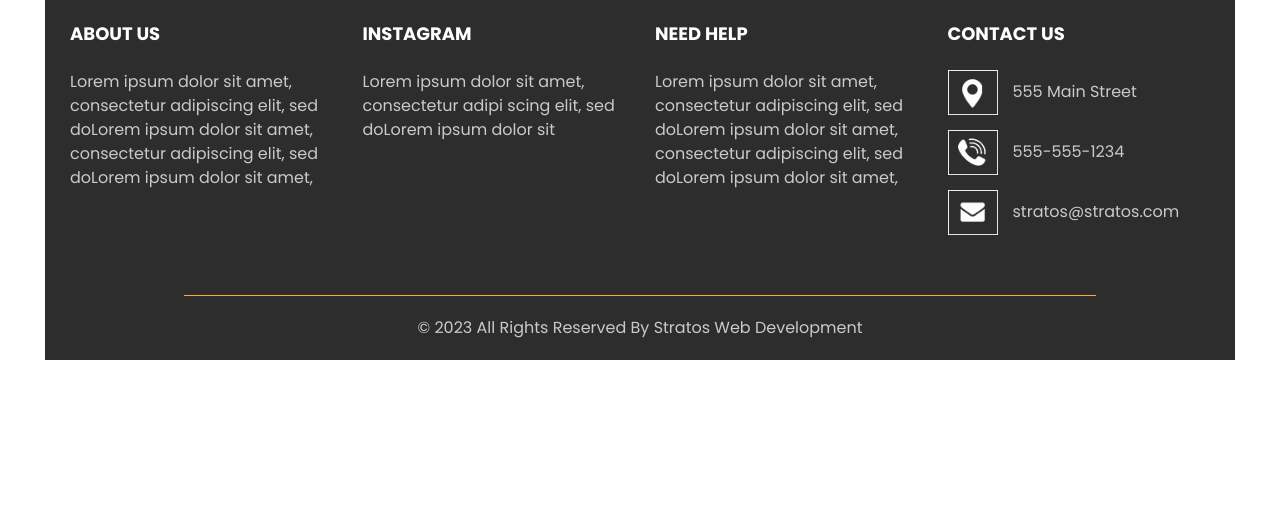
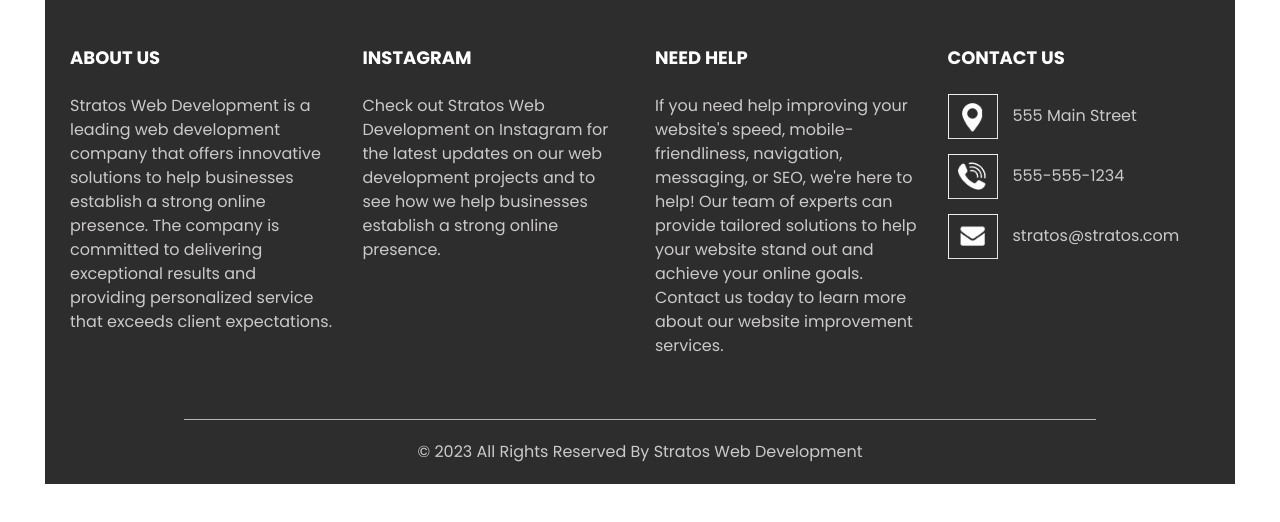
Before and after one commit to wilsb8/nitrogen-15, a website: page views/portfolio.html in a window 1280 px wide. Shown: the part 1344-1866 px from the top of the page. Before the commit the page ends 1749 px from the top, so only its background shows below. Drawn offline with nearby package versions, Linux system fonts and the light colour scheme; files that its build step writes are made by us from their sources; files whose address does not match are found by name.

Commit message:
finalizing html

```diff
--- a/views/portfolio.html
+++ b/views/portfolio.html
@@ -89,7 +89,7 @@
         Por<span>tf</span>olio
       </h2>
       <p>
-        adipiscingelit,sed do eiusmod tempor incididunt ut labore et dolore magn
+        At Stratos, our portfolio showcases our innovative approach to website design and development, highlighting our ability to deliver high-quality solutions that drive results for businesses of all sizes.
       </p>
     </div>
     <div class="portfolio_container layout_padding">
@@ -174,7 +174,7 @@
               ABOUT US
             </h6>
             <p>
-              Lorem ipsum dolor sit amet, consectetur adipiscing elit, sed doLorem ipsum dolor sit amet, consectetur adipiscing elit, sed doLorem ipsum dolor sit amet,
+              Stratos Web Development is a leading web development company that offers innovative solutions to help businesses establish a strong online presence. The company is committed to delivering exceptional results and providing personalized service that exceeds client expectations.
             </p>
           </div>
           <div class="col-md-6 col-lg-3">
@@ -182,8 +182,7 @@
               Instagram
             </h6>
             <p>
-              Lorem ipsum dolor sit amet, consectetur adipi
-              scing elit, sed doLorem ipsum dolor sit
+              Check out Stratos Web Development on Instagram for the latest updates on our web development projects and to see how we help businesses establish a strong online presence.
             </p>
           </div>
           <div class="col-md-6 col-lg-3">
@@ -191,7 +190,7 @@
               NEED HELP
             </h6>
             <p>
-              Lorem ipsum dolor sit amet, consectetur adipiscing elit, sed doLorem ipsum dolor sit amet, consectetur adipiscing elit, sed doLorem ipsum dolor sit amet,
+              If you need help improving your website's speed, mobile-friendliness, navigation, messaging, or SEO, we're here to help! Our team of experts can provide tailored solutions to help your website stand out and achieve your online goals. Contact us today to learn more about our website improvement services.
             </p>
           </div>
           <div class="col-md-6 col-lg-3">
```
